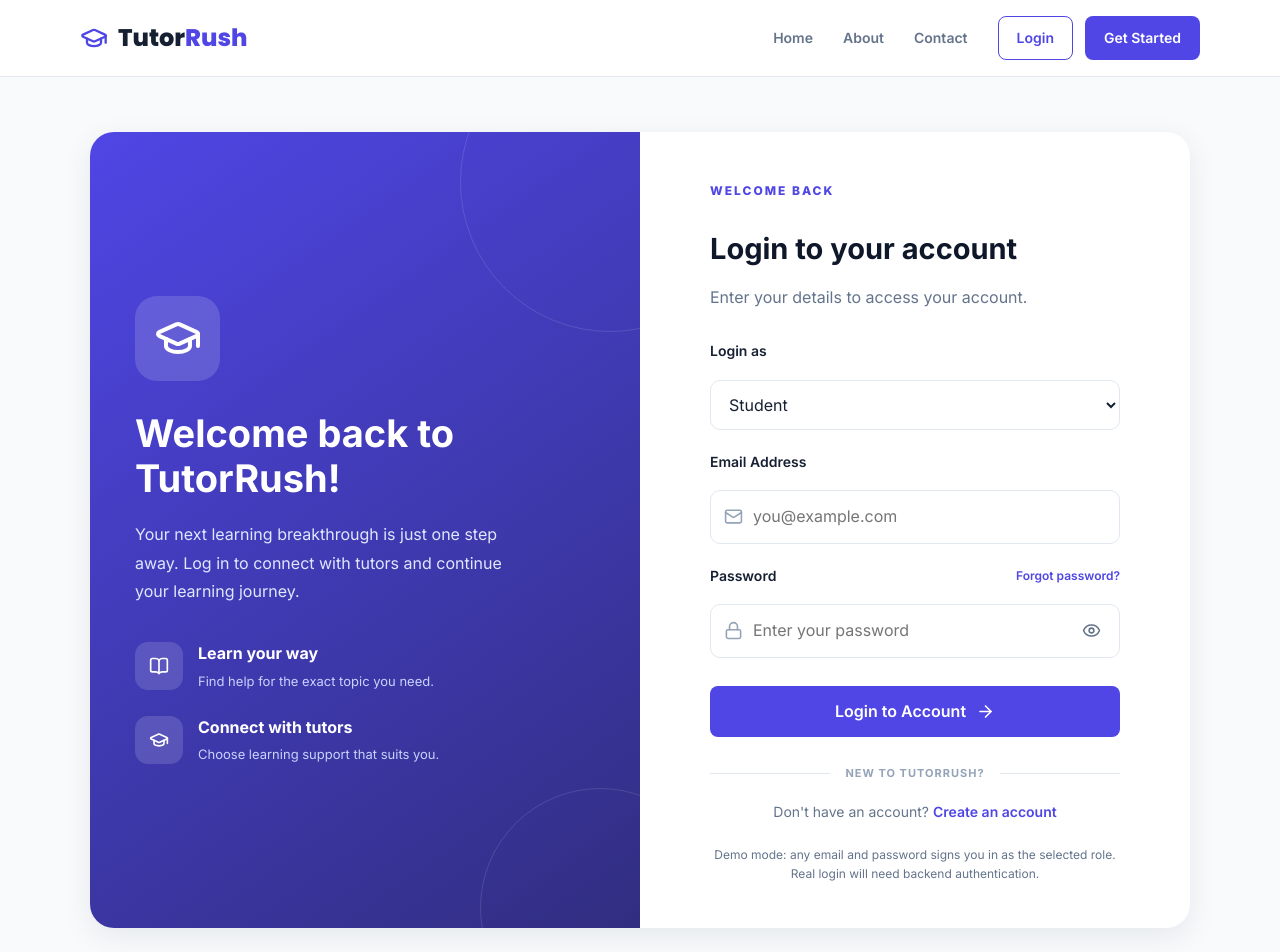
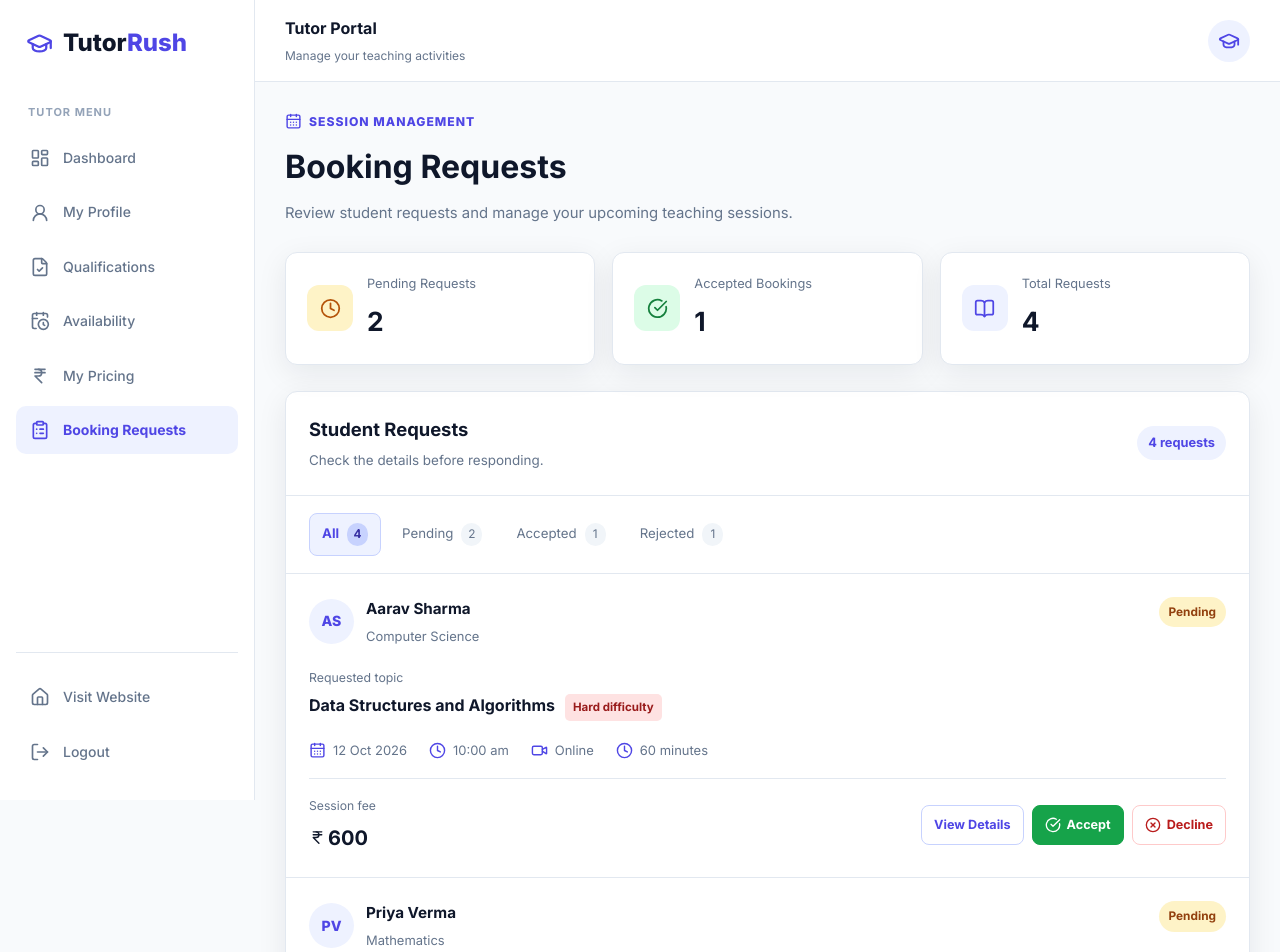
Before and after one commit to Anisha11219/TutorRush_frontend, a React (Vite) app: page /tutor/bookings in a window 1280 px wide. Before the commit this address led to /login. Shown: the top 952 px of the page. Built offline with nearby package versions, Linux system fonts and the light colour scheme.

Commit message:
Revert demo authentication changes

```diff
--- a/src/App.jsx
+++ b/src/App.jsx
@@ -1,7 +1,4 @@
 import { Routes, Route, Navigate } from 'react-router-dom';
-
-import ProtectedRoute from './components/ProtectedRoute.jsx';
-import { ROLES } from './constants/schema.js';
 
 import Home from './pages/Home.jsx';
 import About from './pages/About.jsx';
@@ -29,6 +26,8 @@ import BookingRequests from './pages/tutor/BookingRequests.jsx';
 import AdminDashboard from './pages/admin/AdminDashboard.jsx';
 import TutorVerification from './pages/admin/TutorVerification.jsx';
 
+// Portal routes are open while the app is frontend-only.
+// Wrap each group in <ProtectedRoute allowedRoles={[...]}> once AuthContext exists.
 function App() {
   return (
     <Routes>
@@ -39,7 +38,6 @@ function App() {
       <Route path="/register" element={<Register />} />
       <Route path="/forgot-password" element={<ForgotPassword />} />
 
-      <Route element={<ProtectedRoute allowedRoles={[ROLES.STUDENT]} />}>
       <Route path="/student" element={<Navigate to="/student/dashboard" replace />} />
       <Route path="/student/dashboard" element={<StudentDashboard />} />
       <Route path="/student/profile" element={<StudentProfile />} />
@@ -48,9 +46,7 @@ function App() {
       <Route path="/student/requirements/new" element={<CreateRequirement />} />
       <Route path="/student/bookings" element={<BookingHistory />} />
       <Route path="/student/reviews" element={<Reviews />} />
-      </Route>
 
-      <Route element={<ProtectedRoute allowedRoles={[ROLES.TUTOR]} />}>
       <Route path="/tutor" element={<Navigate to="/tutor/dashboard" replace />} />
       <Route path="/tutor/dashboard" element={<TutorDashboard />} />
       <Route path="/tutor/profile" element={<TutorProfileForm />} />
@@ -58,13 +54,10 @@ function App() {
       <Route path="/tutor/availability" element={<Availability />} />
       <Route path="/tutor/pricing" element={<Pricing />} />
       <Route path="/tutor/bookings" element={<BookingRequests />} />
-      </Route>
 
-      <Route element={<ProtectedRoute allowedRoles={[ROLES.ADMIN]} />}>
       <Route path="/admin" element={<Navigate to="/admin/dashboard" replace />} />
       <Route path="/admin/dashboard" element={<AdminDashboard />} />
       <Route path="/admin/verification" element={<TutorVerification />} />
-      </Route>
 
       <Route path="*" element={<NotFound />} />
     </Routes>
--- a/src/layouts/AdminLayout.jsx
+++ b/src/layouts/AdminLayout.jsx
@@ -10,12 +10,10 @@ import {
   Home,
   ShieldCheck
 } from 'lucide-react';
-import { useAuth } from '../context/AuthContext.jsx';
 
 function AdminLayout({ children }) {
   const [sidebarOpen, setSidebarOpen] = useState(false);
   const navigate = useNavigate();
-  const { logout } = useAuth();
 
   const navItems = [
     {
@@ -33,8 +31,8 @@ function AdminLayout({ children }) {
   const closeSidebar = () => setSidebarOpen(false);
 
   const handleLogout = () => {
-    logout();
-    navigate('/login', { replace: true });
+    // Connect to the authentication context later.
+    navigate('/login');
   };
 
   return (
--- a/src/layouts/StudentLayout.jsx
+++ b/src/layouts/StudentLayout.jsx
@@ -12,12 +12,10 @@ import {
   LogOut,
   Home
 } from 'lucide-react';
-import { useAuth } from '../context/AuthContext.jsx';
 
 function StudentLayout({ children }) {
   const [sidebarOpen, setSidebarOpen] = useState(false);
   const navigate = useNavigate();
-  const { logout } = useAuth();
 
   const navItems = [
     {
@@ -48,8 +46,8 @@ function StudentLayout({ children }) {
   ];
 
   const handleLogout = () => {
-    logout();
-    navigate('/login', { replace: true });
+    // Authentication and logout logic will be connected later.
+    navigate('/login');
   };
 
   const closeSidebar = () => setSidebarOpen(false);
--- a/src/layouts/TutorLayout.jsx
+++ b/src/layouts/TutorLayout.jsx
@@ -13,12 +13,10 @@ import {
   LogOut,
   Home
 } from 'lucide-react';
-import { useAuth } from '../context/AuthContext.jsx';
 
 function TutorLayout({ children }) {
   const [sidebarOpen, setSidebarOpen] = useState(false);
   const navigate = useNavigate();
-  const { logout } = useAuth();
 
   const navItems = [
     {
@@ -56,8 +54,8 @@ function TutorLayout({ children }) {
   const closeSidebar = () => setSidebarOpen(false);
 
   const handleLogout = () => {
-    logout();
-    navigate('/login', { replace: true });
+    // Connect this to the authentication context later.
+    navigate('/login');
   };
 
   return (
--- a/src/main.jsx
+++ b/src/main.jsx
@@ -1,16 +1,14 @@
+
 import { StrictMode } from 'react';
 import { createRoot } from 'react-dom/client';
 import { BrowserRouter } from 'react-router-dom';
 import App from './App.jsx';
-import { AuthProvider } from './context/AuthContext.jsx';
 import './index.css';
 
 createRoot(document.getElementById('root')).render(
   <StrictMode>
     <BrowserRouter>
-      <AuthProvider>
-        <App />
-      </AuthProvider>
+      <App />
     </BrowserRouter>
   </StrictMode>
 );
--- a/src/pages/Login.jsx
+++ b/src/pages/Login.jsx
@@ -1,5 +1,5 @@
 import { useState } from 'react';
-import { Link, useLocation, useNavigate } from 'react-router-dom';
+import { Link } from 'react-router-dom';
 import {
   GraduationCap,
   Mail,
@@ -10,14 +10,8 @@ import {
   BookOpen
 } from 'lucide-react';
 import MainLayout from '../layouts/MainLayout.jsx';
-import { useAuth, ROLE_HOME } from '../context/AuthContext.jsx';
-import { ROLES } from '../constants/schema.js';
 
 function Login() {
-  const { login } = useAuth();
-  const navigate = useNavigate();
-  const location = useLocation();
-
   const [formData, setFormData] = useState({
     email: '',
     password: '',
@@ -50,15 +44,13 @@ function Login() {
     setLoading(true);
     setError('');
 
-    // Demo login only: no password is verified. Connect to the backend API later.
-    const role = ROLES[formData.role.toUpperCase()];
-    const user = login({ email: formData.email, role });
-
-    const from = location.state?.from?.pathname;
-    const roleBase = `/${formData.role}`;
-    const target = from && from.startsWith(roleBase) ? from : ROLE_HOME[user.role];
-
-    navigate(target, { replace: true });
+    // Demo login only. Connect this form to the backend API later.
+    setTimeout(() => {
+      setLoading(false);
+      setError(
+        'Backend authentication is not connected yet. Please connect the login API to continue.'
+      );
+    }, 500);
   };
 
   return (
@@ -130,7 +122,6 @@ function Login() {
                   >
                     <option value="student">Student</option>
                     <option value="tutor">Tutor</option>
-                    <option value="admin">Admin</option>
                   </select>
                 </div>
 
@@ -205,8 +196,8 @@ function Login() {
               </p>
 
               <p className="auth-demo-note">
-                Demo mode: any email and password signs you in as the selected
-                role. Real login will need backend authentication.
+                This is the frontend login page. Real login requires backend
+                authentication and role verification.
               </p>
             </div>
           </div>
--- a/src/pages/Register.jsx
+++ b/src/pages/Register.jsx
@@ -1,5 +1,5 @@
 import { useState } from 'react';
-import { Link, useNavigate } from 'react-router-dom';
+import { Link } from 'react-router-dom';
 import {
   GraduationCap,
   User,
@@ -11,15 +11,10 @@ import {
   BookOpen
 } from 'lucide-react';
 import MainLayout from '../layouts/MainLayout.jsx';
-import { useAuth, ROLE_HOME } from '../context/AuthContext.jsx';
-import { ROLES } from '../constants/schema.js';
 
 const MIN_PASSWORD_LENGTH = 8;
 
 function Register() {
-  const { login } = useAuth();
-  const navigate = useNavigate();
-
   const [formData, setFormData] = useState({
     name: '',
     email: '',
@@ -64,14 +59,13 @@ function Register() {
     setLoading(true);
     setError('');
 
-    // Demo only: nothing is saved to a server. Connect to the backend API later.
-    const user = login({
-      name: formData.name,
-      email: formData.email,
-      role: ROLES[formData.role.toUpperCase()]
-    });
-
-    navigate(ROLE_HOME[user.role], { replace: true });
+    // Demo only. Connect this form to the backend registration API later.
+    setTimeout(() => {
+      setLoading(false);
+      setError(
+        'Backend registration is not connected yet. Please connect the register API to continue.'
+      );
+    }, 500);
   };
 
   return (
@@ -249,8 +243,8 @@ function Register() {
               </p>
 
               <p className="auth-demo-note">
-                Demo mode: your account is not saved on a server. Real sign-up
-                will need backend authentication.
+                This is the frontend registration page. Real sign-up requires
+                backend authentication.
               </p>
             </div>
           </div>
```
Lines whose indentation alone changed are shown as unchanged.
